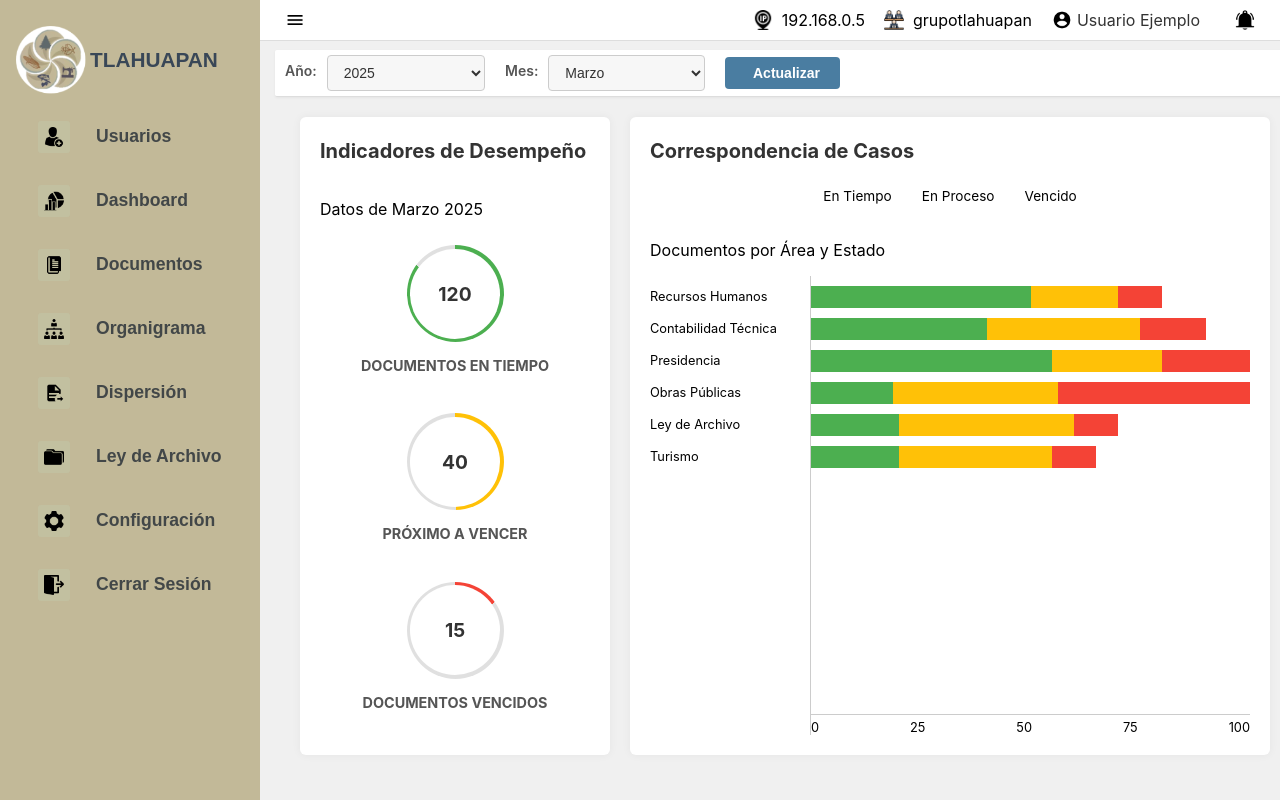
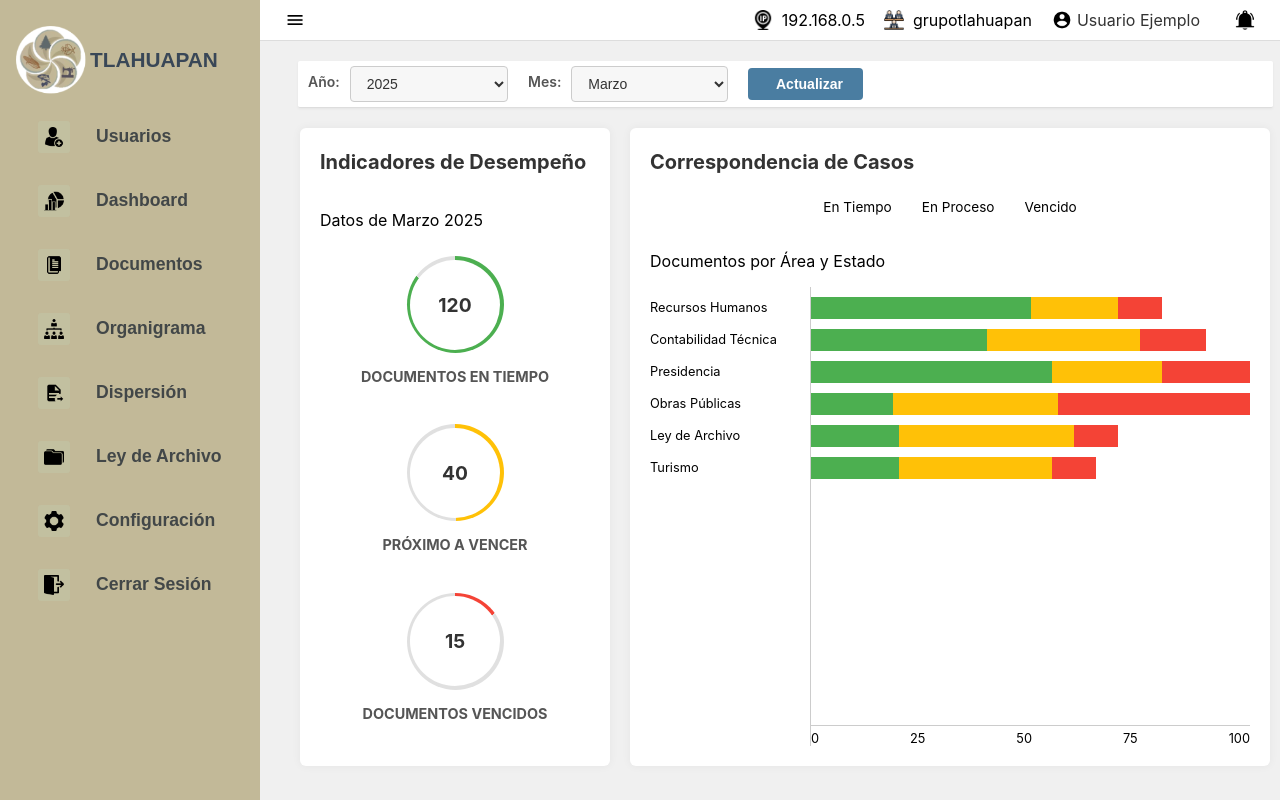
Before and after one commit to tomas1707/gestiondocumental, a React (Create React App) app: page /Dashboard in a window 1280 px wide. Built offline with nearby package versions, Linux system fonts and the light colour scheme.

Commit message:
Hice un pequenio cambio en el style del DashboardFiltros

```diff
--- a/src/styles/DashboardFiltros.css
+++ b/src/styles/DashboardFiltros.css
@@ -12,9 +12,9 @@
     box-shadow: 0 1px 3px rgba(0, 0, 0, 0.05);
     flex-wrap: wrap;
 
-    margin-top: -21px;
-    max-width: 102.7%;
-    margin-left: -25px;
+    margin-top: -10px;
+    max-width: 98.5%; /*reduce el tamanio de largo del card que contiene los filtros*/
+    margin-left: -2px;
     margin-right: 10px;
     border-radius: 2px;
 }
```
